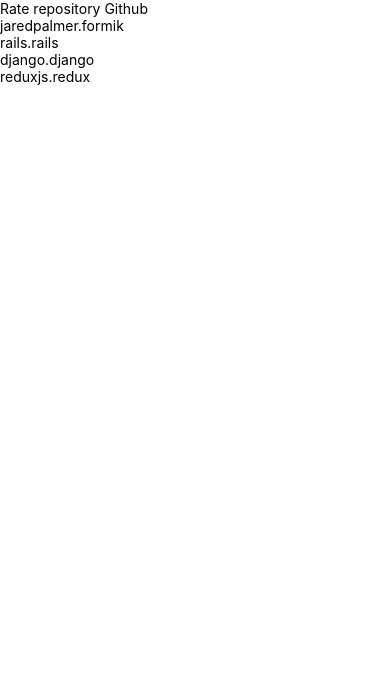
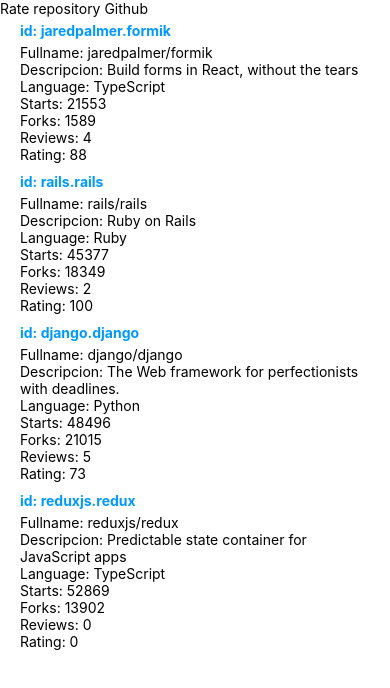
Before and after one commit to CarlosArgelio/react-native, a React Native app: screen / in a window 390 px wide. Shown: the top 688 px of the page. Built offline with nearby package versions, Linux system fonts and the light colour scheme.

Commit message:
style: add StyleSheet and confi new linting

```diff
--- /dev/null
+++ b/src/components/RepositoryItem.jsx
@@ -0,0 +1,32 @@
+import React from 'react'
+import { View, Text, StyleSheet } from 'react-native'
+
+const styles = StyleSheet.create({
+  container: {
+    padding: 20,
+    paddingBottom: 5,
+    paddingTop: 5
+  },
+  strong: {
+    color: '#09f',
+    fontWeight: 'bold',
+    marginBottom: 5
+  }
+})
+
+const RepositoryItem = (props) => {
+  return (
+    <View key={props.id} style={styles.container}>
+      <Text style={styles.strong}>id: {props.id}</Text>
+      <Text>Fullname: {props.fullName}</Text>
+      <Text>Descripcion: {props.description}</Text>
+      <Text>Language: {props.language}</Text>
+      <Text>Starts: {props.stargazersCount}</Text>
+      <Text>Forks: {props.forksCount}</Text>
+      <Text>Reviews: {props.reviewCount}</Text>
+      <Text>Rating: {props.ratingAverage}</Text>
+    </View>
+  )
+}
+
+export default RepositoryItem
--- a/src/components/RepositoryList.jsx
+++ b/src/components/RepositoryList.jsx
@@ -1,16 +1,17 @@
 import React from 'react'
-import { View, Text } from 'react-native'
+import { FlatList, View, Text } from 'react-native'
 import repositories from './../data/repositories'
+import RepositoryItem from './RepositoryItem'
 
 const RepositoryList = () => {
   return (
-        <View>
-            {repositories.map(repo => (
-                <View key={repo.id}>
-                    <Text>{repo.id}</Text>
-                </View>
-            ))}
-        </View>
+    <FlatList
+      data={repositories}
+      ItemSeparatorComponent={() => <Text />}
+      renderItem={({ item: repo }) => (
+        <RepositoryItem {...repo} />
+      )}
+    />
   )
 }
 
```
Also changed, not shown: package.json (+1 -9 lines), src/components/Main.jsx (+4 -4 lines), src/components/StyledText.jsx (added, +35 -0 lines), .eslintrc.js.
